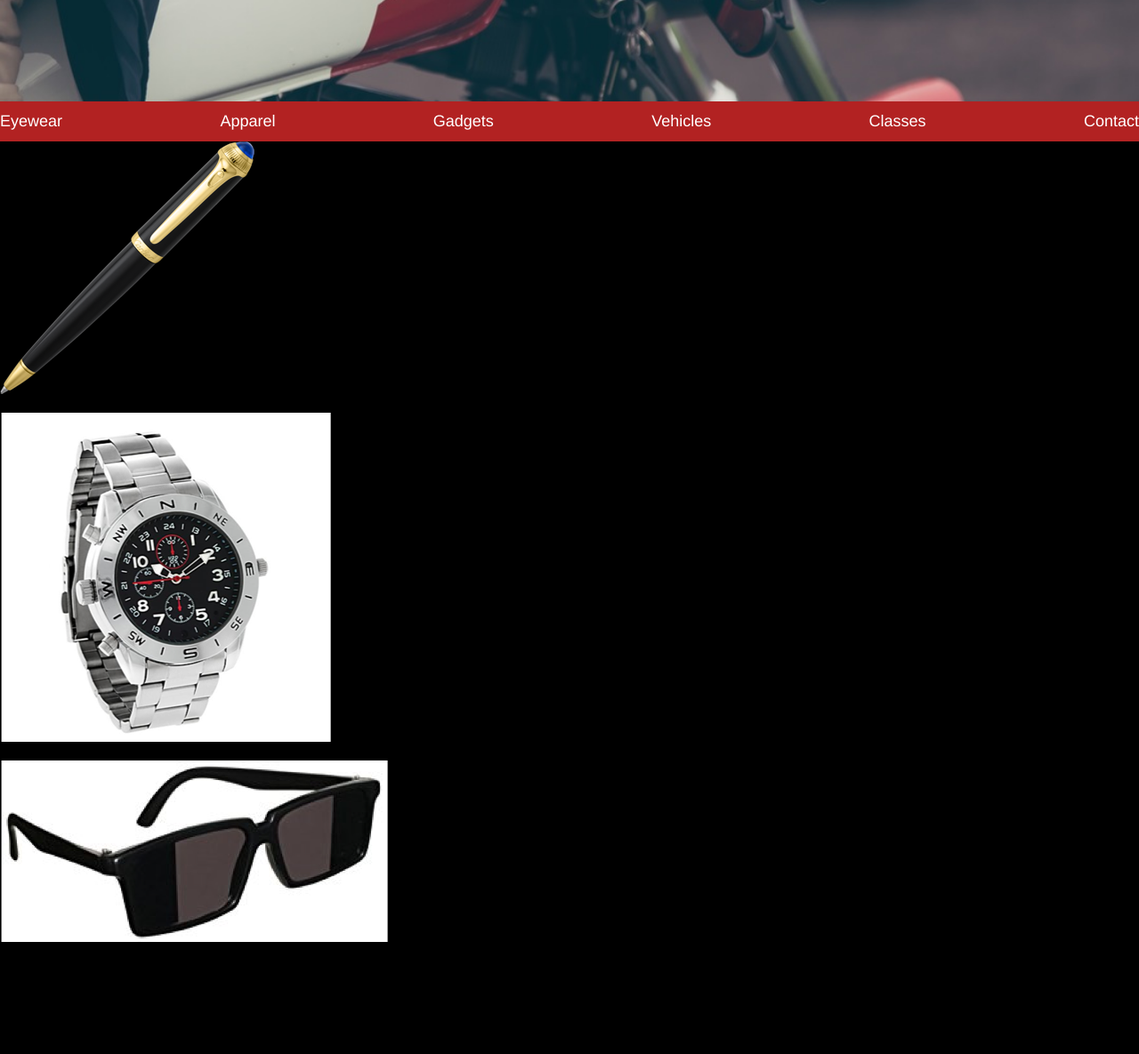
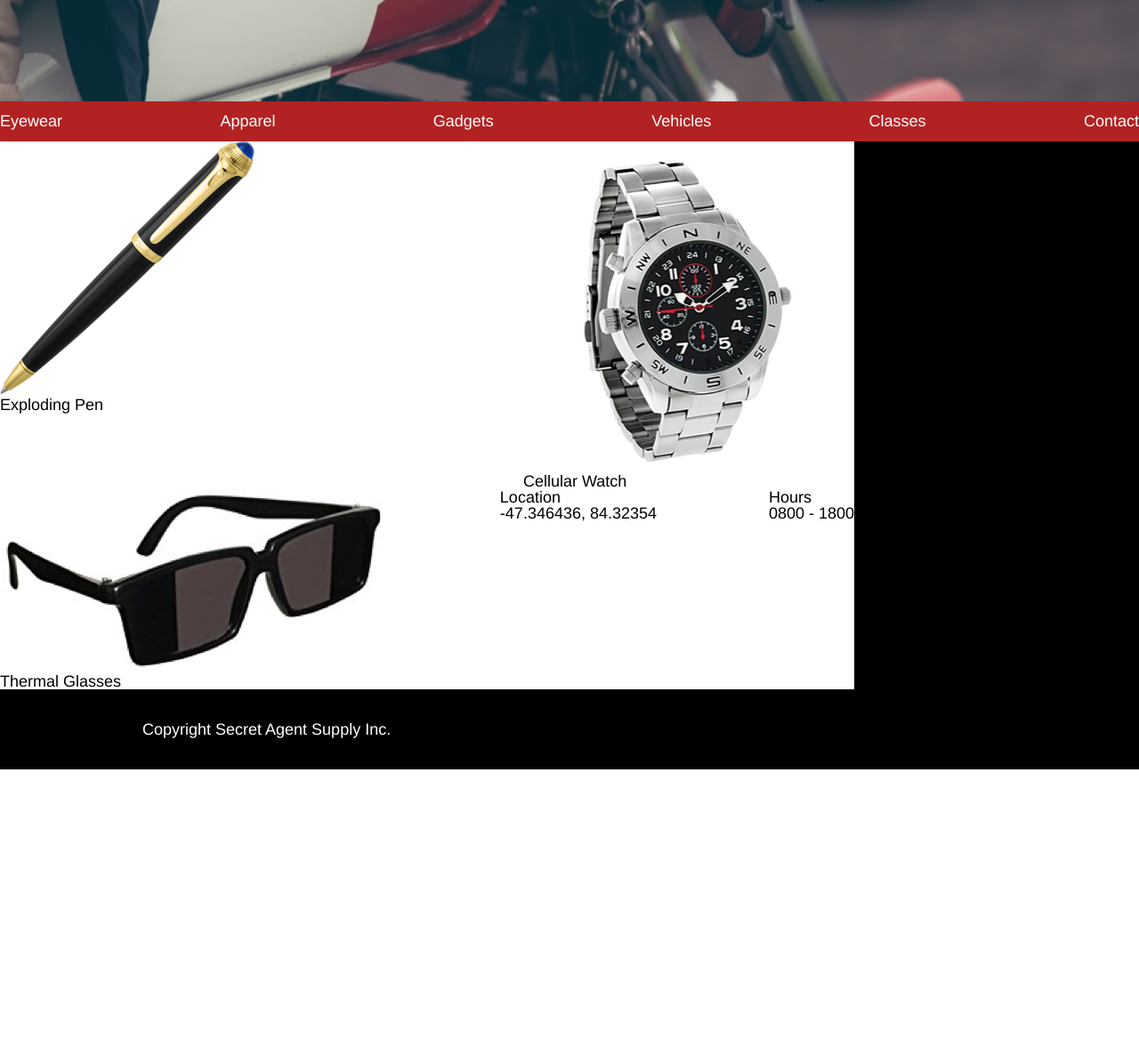
Before and after one commit to KrisErdahl/Secret_Agent_Supply, a plain HTML site: page index.html in a window 1280 px wide. Shown: the part 378-1563 px from the top of the page at 89% size. After the commit the page ends 1243 px from the top, so only its background shows below. Drawn offline with Linux system fonts and the light colour scheme.

Commit message:
style flex 960px

```diff
--- a/index.html
+++ b/index.html
@@ -8,14 +8,18 @@
   </head>
   <body>
     <div class="center">
+      <div class="text_name">
         <div class="name">
           <img src="./resources/images/logo.png" alt="spyglasses, binoculars">
           <h2>SECRET AGENT SUPPLY INC.</h2>
         </div>
+      </div>
       <div class="main">
+        <div class="text_main">
           <div class="new">
             <h2>NEW ARRIVAL</h2>
             <h1>SPORT BIKES AND MOTORCYCLES</h1>
+          </div>
         </div>
       </div>
         <nav>
@@ -39,31 +43,31 @@
           </h3>
         </nav>
       <div class="display">
-        <div class="pen">
+        <div class="item">
           <img src="./resources/images/pen.png" alt="writing pen">
           <h2>Exploding Pen</h2>
         </div>
-        <div class="watch">
+        <div class="item">
           <img src="./resources/images/watch.png" alt="wristwatch">
           <h2>Cellular Watch</h2>
         </div>
-        <div class="pen">
+        <div class="item">
           <img src="./resources/images/glasses.png" alt="sunglasses">
           <h2>Thermal Glasses</h2>
         </div>
-      </div>
-      <div class="store_info">
-        <div class="location">
+        <div class="store">
           <h2>Location</h2>
           <h2 class="dark">-47.346436, 84.32354</h2>
         </div>
-        <div class="hours">
+        <div class="store">
           <h2>Hours</h2>
           <h2 class="dark">0800 - 1800</h2>
         </div>
       </div>
       <footer>
+        <div class="text">
           <h2>Copyright Secret Agent Supply Inc.</h2>
+        </div>
       </footer>
     </div>
   </body>
--- a/resources/css/style.css
+++ b/resources/css/style.css
@@ -10,10 +10,15 @@ body {
 }
 
 .center {
-  background-color: black;
   display: flex;
   flex-direction: column;
   width: 100%;
+  background-color: black;
+}
+
+.text_name {
+  width: 960px;
+  display: flex;
 }
 
 .name {
@@ -45,6 +50,12 @@ body {
   background-repeat: no-repeat;
   background-size: cover;
   height: 25rem;
+  display: flex;
+  justify-content: center;
+}
+
+.text_main {
+  width: 960px;
   display: flex;
 }
 
@@ -81,15 +92,31 @@ nav {
   text-decoration: none;
 }
 
+.center .display {
+  background-color: white;
+}
+
+.display {
+  display: flex;
+  flex-direction: row;
+  flex-wrap: wrap;
+  width: 960px;
+  justify-content: space-between;
+  align-content: flex-start;
+}
+
 footer {
   height: 5rem;
-  width: 960px;
   background-color: black;
   display: flex;
   align-items: center;
   justify-content: center;
 }
 
+.text {
+  width: 960px;
+}
+
 footer h2 {
   text-align: left;
   color: white;
```
Lines whose indentation alone changed are shown as unchanged.
